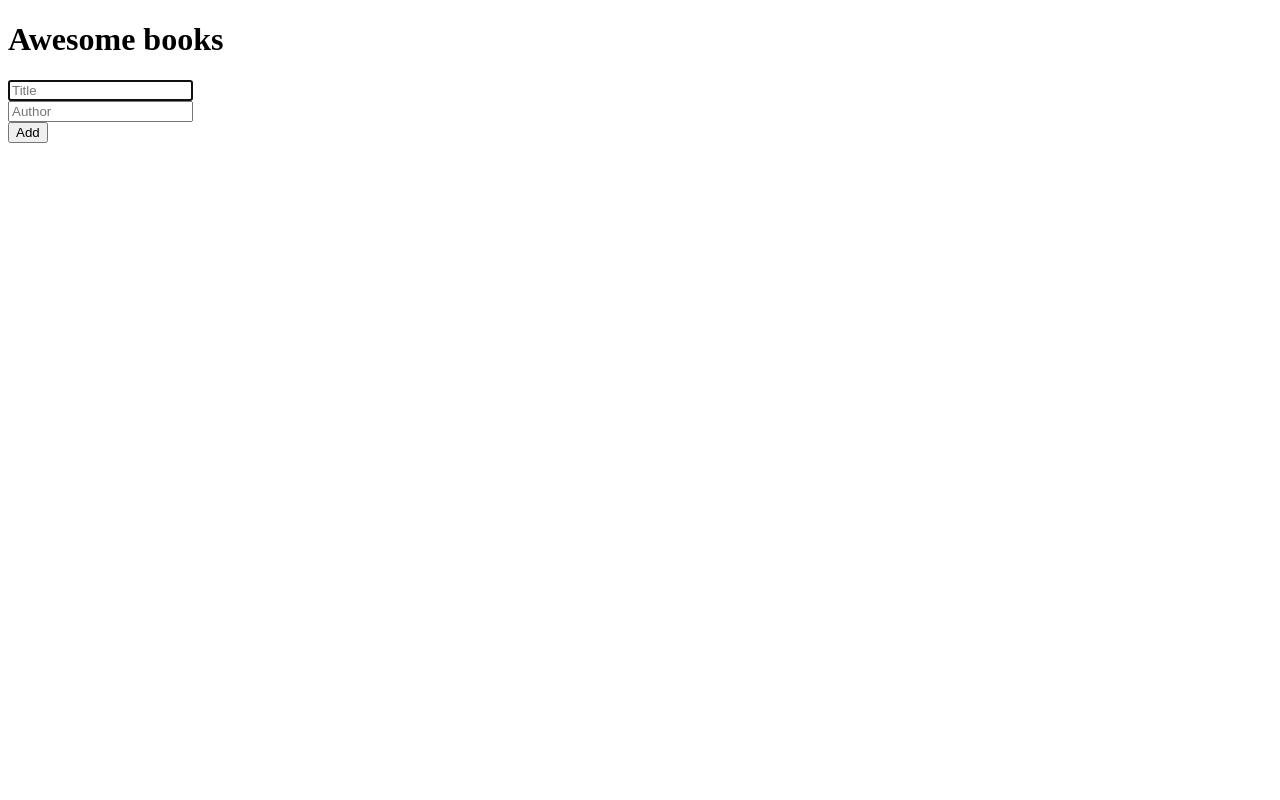
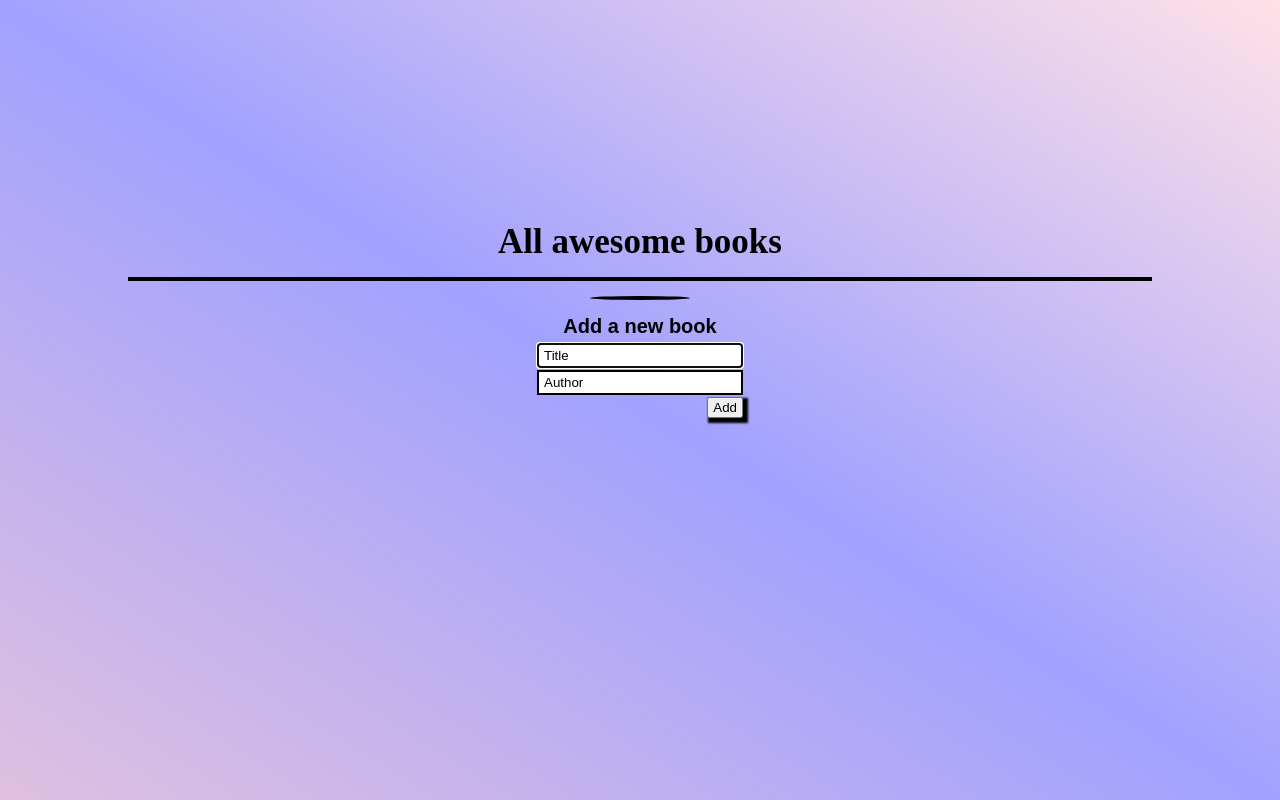
Before and after one commit to TaiwoEnoch/awesomebooks, a website: page index.html in a window 1280 px wide. Drawn offline with Linux system fonts and the light colour scheme.

Commit message:
Add styling to awesomebook design.

```diff
--- a/index.html
+++ b/index.html
@@ -9,20 +9,24 @@
   <script defer src="index.js"></script>
 </head>
 <body>
+  <div class="container">
     <header>
-    <h1>Awesome books</h1>
+      <h1 class="heading-title">All awesome books</h1>
     </header>
     <section id="books-collection"></section>
+    <div class="divide"></div>
     <section>
+      <h4 class="form-heading">Add a new book</h4>
       <form id="form" action="">
         <div>
-        <input type="text" id="title-input" placeholder="Title" required autofocus>
+          <input type="text" id="title-input" class="input-area" placeholder="Title" required autofocus>
         </div>
         <div>
-        <input type="text" id="author-input" placeholder="Author">
+          <input type="text" id="author-input" class="input-area" placeholder="Author">
         </div>
-      <button type="submit">Add</button>
+        <button type="submit" class="form-button">Add</button>
       </form>
     </section>
+  </div>
 </body>
 </html>
--- a/styles.css
+++ b/styles.css
@@ -1,8 +1,95 @@
 * {
   box-sizing: border-box;
+  margin: 0;
+  padding: 0;
 }
 
 .entry-bg-1 {
   background-color: yellowgreen;
   color: #000;
 }
+
+body {
+  width: 100vw;
+  height: 100vh;
+  background: linear-gradient(to left bottom, rgba(255, 192, 203, 0.471), rgba(0, 0, 255, 0.368), rgba(128, 0, 128, 0.249));
+}
+
+.container {
+  display: flex;
+  flex-direction: column;
+  justify-content: center;
+  align-items: center;
+  height: 80%;
+  width: 100%;
+}
+
+#books-collection {
+  margin-block: 15px;
+  border: 2px solid #000;
+  width: 80%;
+  display: flex;
+  justify-content: flex-start;
+  flex-direction: column;
+}
+
+.heading-title {
+  font-family: serif;
+  font-size: 35px;
+}
+
+.book-entry {
+  display: flex;
+  justify-content: space-between;
+  padding: 3px 8px;
+}
+
+.remove-button {
+  padding: 2px 8px;
+  box-shadow: 3px 3px 2px 2px #000;
+}
+
+.book-entry:nth-child(even) {
+  background-color: white;
+}
+
+.book-entry:nth-child(odd) {
+  background-color: yellowgreen;
+}
+
+#form {
+  display: flex;
+  flex-direction: column;
+  align-items: flex-end;
+  text-align: center;
+  gap: 2px;
+}
+
+.divide {
+  border: 2px solid #000;
+  border-radius: 50%;
+  width: 100px;
+  margin-bottom: 15px;
+}
+
+.form-heading {
+  text-align: center;
+  padding-bottom: 5px;
+  font-size: 20px;
+  font-family: sans-serif;
+}
+
+.input-area {
+  padding: 3px 20px 3px 5px;
+  border: 2px solid #000;
+  text-align: start;
+}
+
+::placeholder {
+  color: #000;
+}
+
+.form-button {
+  padding: 1px 4px 1px 4px;
+  box-shadow: 3px 3px 2px 2px #000;
+}
```
Lines whose indentation alone changed are shown as unchanged.
